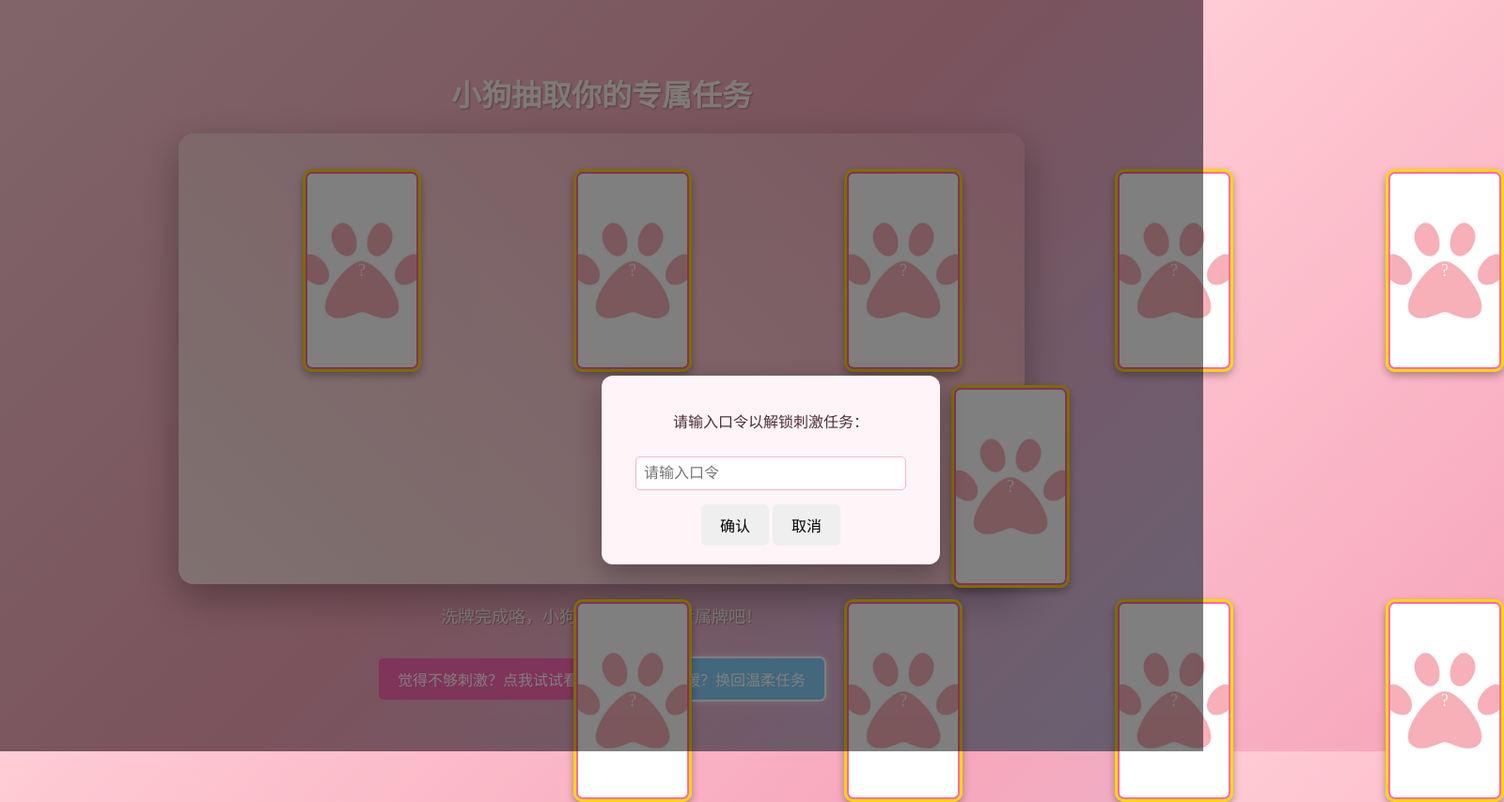
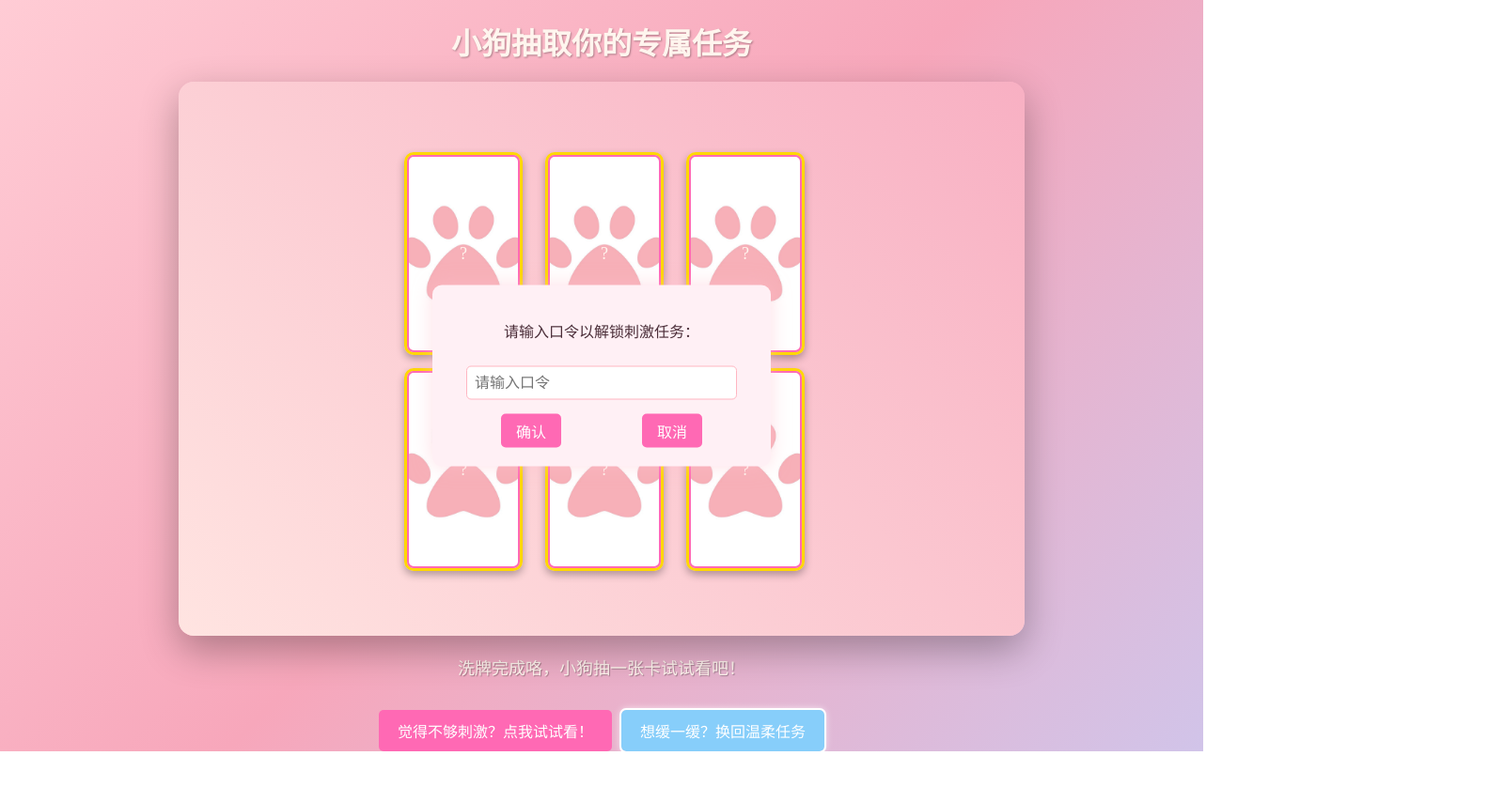
Before and after one commit to zhaojianguo-23/dogWorld, a plain HTML site: page task.html in a window 1280 px wide. Both pictures are taken after a click on the button "觉得不够刺激？点我试试看！". Shown: the whole page at 94% size, 1600 px wide, since content can reach past the window. After the commit the page ends 800 px from the top, so only its background shows below. Drawn offline with Linux system fonts and the light colour scheme.

Commit message:
Update task.html

```diff
--- a/task.html
+++ b/task.html
@@ -26,19 +26,8 @@
     }
     #card-container {
       position: relative;
-      /*width: 900px;*/
-      /*height: 600px;*/
-      display: flex;
-      flex-wrap: wrap;
-      justify-content: center;
-      align-content: center;
-      gap: 12px;
-      padding: 10px;
-      box-sizing: border-box;
-      width: 90vw;
-      height: 60vh;
-      max-width: 900px;
-      max-height: 600px;
+      width: 900px;
+      height: 600px;
       background: linear-gradient(45deg, #ffe4e1, #f8b0c3);
       border-radius: 16px;
       box-shadow: 0 15px 40px rgba(0, 0, 0, 0.3);
@@ -46,16 +35,9 @@
       user-select: none;
     }
     .card {
-      /*position: absolute;*/
-      /*width: 120px;*/
-      /*height: 210px;*/
-      position: relative;
-      width: 20vw;
-      max-width: 120px;
-      height: 36vw;
-      max-height: 210px;
-      min-width: 80px;
-      min-height: 140px;
+      position: absolute;
+      width: 120px;
+      height: 210px;
       border: 3px solid #ffd700;
       border-radius: 10px;
       display: flex;
@@ -144,10 +126,6 @@
       box-shadow: 0 0 8px #fff;
     }
 
-    button.disabled {
-      opacity: 0.5;
-      pointer-events: none;
-    }
     #password-modal {
       position: fixed;
       top: 0;
@@ -155,14 +133,8 @@
       width: 100%;
       height: 100%;
       z-index: 9999;
+      display: none;
     }
-    .modal-overlay {
-      position: absolute;
-      width: 100%;
-      height: 100%;
-      background: rgba(0, 0, 0, 0.6);
-    }
-
     .modal-content {
       position: absolute;
       top: 50%;
@@ -205,43 +177,6 @@
     .modal-buttons button:hover {
       background: #e055a0;
     }
-
-    .modal {
-      position: fixed;
-      top: 50%;
-      left: 50%;
-      width: 100%;
-      height: 100%;
-      background: rgba(0, 0, 0, 0.5);
-      display: flex;
-      align-items: center;
-      justify-content: center;
-      z-index: 999;
-      opacity: 0;
-      pointer-events: none;
-      transition: opacity 0.3s ease;
-    }
-
-    .modal.show {
-      opacity: 1;
-      pointer-events: all;
-    }
-
-    .modal-content {
-      background-color: #fff5f8;
-      padding: 20px 30px;
-      border-radius: 12px;
-      box-shadow: 0 10px 30px rgba(0, 0, 0, 0.3);
-      text-align: center;
-      min-width: 280px;
-      max-width: 90vw;
-      transform: scale(0.8);
-      transition: transform 0.3s ease;
-    }
-
-    .modal.show .modal-content {
-      transform: scale(1);
-    }
   </style>
 </head>
 <body>
@@ -254,31 +189,30 @@
   <button id="mild-button">想缓一缓？换回温柔任务</button>
 </div>
 
-<div id="password-modal" class="modal hidden">
+<div id="password-modal">
   <div class="modal-content">
     <p>请输入口令以解锁刺激任务：</p>
     <input type="text" id="password-input" placeholder="请输入口令">
     <div id="password-error" style="color: red; margin-top: 8px; display: none;">口令错误哦～再想想看！</div>
-    <div style="margin-top: 15px;">
+    <div class="modal-buttons">
       <button id="confirm-password">确认</button>
       <button id="cancel-password">取消</button>
     </div>
   </div>
 </div>
+
 <script>
   const taskPoolA = [
     "完成一项运动挑战", "学习一个新单词", "写一篇日记",
     "帮助他人完成小任务", "整理桌面", "尝试新菜谱",
     "看一部浪漫电影", "写一封感谢信", "散步30分钟", "尝试新爱好"
   ];
-
   const taskPoolB = [
     "在公共场合跳舞15秒", "给暗恋对象发消息", "模仿偶像唱一段歌",
     "大胆穿搭出门拍照", "在社交平台发一句土味情话", "挑战辣到爆的食物",
     "录制一段“沙雕”视频发给朋友", "三分钟自我推销演讲", "赤脚走在公园草地上", "给自己写一封大胆告白信"
   ];
-
-  const CARD_COUNT = 10;
+  const CARD_COUNT = 6;
   const cardContainer = document.getElementById('card-container');
   const status = document.getElementById('status');
   const resetButton = document.getElementById('reset-button');
@@ -291,14 +225,7 @@
 
   function getRandomTasks(taskList, count, excludeList = []) {
     const filtered = taskList.filter(task => !excludeList.includes(task));
-    if (filtered.length < count) {
-      throw new Error('任务数量不足');
-    }
-    const shuffled = [...filtered];
-    for (let i = shuffled.length - 1; i > 0; i--) {
-      const j = Math.floor(Math.random() * (i + 1));
-      [shuffled[i], shuffled[j]] = [shuffled[j], shuffled[i]];
-    }
+    const shuffled = filtered.sort(() => 0.5 - Math.random());
     return shuffled.slice(0, count);
   }
 
@@ -308,7 +235,7 @@
     const selectedTasks = getRandomTasks(taskPool, CARD_COUNT, previousTasks);
     previousTasks = selectedTasks;
 
-    const cols = 5;
+    const cols = 3;
     const gapX = 150;
     const gapY = 230;
     const centerX = cardContainer.clientWidth / 2;
@@ -330,87 +257,61 @@
       const y = startY + row * gapY - 105;
       card.style.left = `${x}px`;
       card.style.top = `${y}px`;
-      card.style.transform = `rotateY(0deg)`;
       cardContainer.appendChild(card);
       cards.push(card);
     });
 
     resetButton.style.display = 'none';
     status.textContent = '本次任务已显示，请小狗耐心等待任务打乱呢...';
-    setTimeout(() => shuffleCards(), 3000);
+    setTimeout(() => shuffleCards(), 2000);
   }
 
-  function shuffleArray(array) {
-    for (let i = array.length - 1; i > 0; i--) {
-      const j = Math.floor(Math.random() * (i + 1));
-      [array[i], array[j]] = [array[j], array[i]];
-    }
-    return array;
-  }
-
-  async function shuffleCards() {
-    status.textContent = '打乱中...嘟嘟嘟';
-    const shuffleTimes = 15;
-    const shuffleRadius = 120;
+  function shuffleCards() {
     const centerX = cardContainer.clientWidth / 2;
     const centerY = cardContainer.clientHeight / 2;
 
-    for (let i = 0; i < shuffleTimes; i++) {
-      cards.forEach(card => {
+    cards.forEach((card, idx) => {
       const angle = Math.random() * 2 * Math.PI;
-        const r = shuffleRadius * (0.5 + Math.random() * 0.5);
+      const r = 150;
       const x = centerX + r * Math.cos(angle) - 60;
       const y = centerY + r * Math.sin(angle) - 105;
       const rot = (Math.random() * 120) - 60;
-        card.style.transition = 'transform 0.3s ease, left 0.3s ease, top 0.3s ease';
+      card.style.transition = 'transform 0.4s ease, left 0.4s ease, top 0.4s ease';
       card.style.left = `${x}px`;
       card.style.top = `${y}px`;
       card.style.transform = `rotate(${rot}deg) rotateY(0deg)`;
-        card.style.pointerEvents = 'none';
     });
-      await new Promise(r => setTimeout(r, 300));
-    }
 
-    const cols = 5;
+    setTimeout(() => {
+      cards.forEach((card, idx) => {
+        card.style.transition = 'transform 0.5s ease, left 0.5s ease, top 0.5s ease';
+        const cols = 3;
         const gapX = 150;
         const gapY = 230;
         const startX = centerX - (cols - 1) * gapX / 2;
         const startY = centerY - Math.floor((CARD_COUNT - 1) / cols) * gapY / 2;
-
-    const shuffledCards = shuffleArray([...cards]);
-    cardContainer.innerHTML = '';
-    shuffledCards.forEach((card, idx) => {
         const col = idx % cols;
         const row = Math.floor(idx / cols);
         const x = startX + col * gapX - 60;
         const y = startY + row * gapY - 105;
-      card.classList.add('flipped');
-      card.style.transition = 'transform 0.5s ease, left 0.5s ease, top 0.5s ease';
         card.style.left = `${x}px`;
         card.style.top = `${y}px`;
         card.style.transform = `rotateY(180deg)`;
-      card.style.pointerEvents = 'auto';
-      cardContainer.appendChild(card);
-    });
-    cards = shuffledCards;
-    status.textContent = '洗牌完成咯，小狗抽取一张你的专属牌吧！';
-    enableCardSelection();
-  }
-
-  function enableCardSelection() {
-    cards.forEach(card => {
+        card.classList.add('flipped');
         card.addEventListener('click', () => {
           if (!card.classList.contains('flipped')) return;
           card.classList.remove('flipped');
-        card.style.transition = 'transform 0.6s ease';
           card.style.transform = `rotateY(0deg)`;
-        card.style.zIndex = '3';
+          card.style.zIndex = 3;
           status.textContent = `你抽到的任务是：${card.dataset.task}`;
           cards.forEach(c => c.style.pointerEvents = 'none');
           resetButton.style.display = 'block';
         }, { once: true });
       });
+      status.textContent = '洗牌完成咯，小狗抽一张卡试试看吧！';
+    }, 1000);
   }
+
   function setActiveButton(activeBtn) {
     [challengeButton, mildButton].forEach(btn => {
       if (btn === activeBtn) {
@@ -420,59 +321,52 @@
       }
     });
   }
-  // c
-  const modal = document.getElementById('password-modal');
-  const confirmPassword = document.getElementById('confirm-password');
-  const cancelPassword = document.getElementById('cancel-password');
-  const passwordInput = document.getElementById('password-input');
-  const passwordError = document.getElementById('password-error');
 
-  const correctPassword = '小狗想要'; // 你自定义的口令
-
-  challengeButton.addEventListener('click', function () {
-    if (this.classList.contains('active')) return;
-    passwordError.style.display = 'none';
-    passwordInput.value = '';
-    modal.classList.remove('hidden');
-    setTimeout(() => modal.classList.add('show'), 10);
-  });
-
-  cancelPassword.addEventListener('click', () => {
-    modal.classList.remove('show');
-    setTimeout(() => modal.classList.add('hidden'), 300);
-  });
-
-  confirmPassword.addEventListener('click', () => {
-    const entered = passwordInput.value.trim();
-    if (entered === correctPassword) {
-      passwordError.style.display = 'none';
-      modal.classList.remove('show');
-      setTimeout(() => modal.classList.add('hidden'), 300);
-      currentTaskPool = taskPoolB;
-      setActiveButton(challengeButton); // 添加这行
-      initCards(currentTaskPool);
-      passwordInput.value = '';
-    } else {
-      passwordError.style.display = 'block';
-    }
-  });
-  window.onload = () => {
-    setActiveButton(mildButton);
-    initCards(currentTaskPool);
   resetButton.addEventListener('click', () => {
     initCards(currentTaskPool);
   });
-    // challengeButton.addEventListener('click', () => {
-    //   document.getElementById('password-modal').style.display = 'block';
-    //   document.getElementById('password-input').value = '';
-    //   document.getElementById('password-error').style.display = 'none';
-    // });
+
   mildButton.addEventListener('click', function () {
     if (this.classList.contains('active')) return;
     currentTaskPool = taskPoolA;
     setActiveButton(mildButton);
     initCards(currentTaskPool);
   });
+
+  // 口令弹窗
+  const modal = document.getElementById('password-modal');
+  const confirmPassword = document.getElementById('confirm-password');
+  const cancelPassword = document.getElementById('cancel-password');
+  const passwordInput = document.getElementById('password-input');
+  const passwordError = document.getElementById('password-error');
+  const correctPassword = '小狗想要';
+
+  challengeButton.addEventListener('click', () => {
+    if (challengeButton.classList.contains('active')) return;
+    passwordInput.value = '';
+    passwordError.style.display = 'none';
+    modal.style.display = 'block';
+  });
+
+  cancelPassword.addEventListener('click', () => {
+    modal.style.display = 'none';
+  });
+
+  confirmPassword.addEventListener('click', () => {
+    const entered = passwordInput.value.trim();
+    if (entered === correctPassword) {
+      modal.style.display = 'none';
+      currentTaskPool = taskPoolB;
+      setActiveButton(challengeButton);
+      initCards(currentTaskPool);
+    } else {
+      passwordError.style.display = 'block';
+    }
+  });
+
+  window.onload = () => {
+    setActiveButton(mildButton);
+    initCards(currentTaskPool);
   };
 </script>
 </body>
```
Lines whose indentation alone changed are shown as unchanged.
